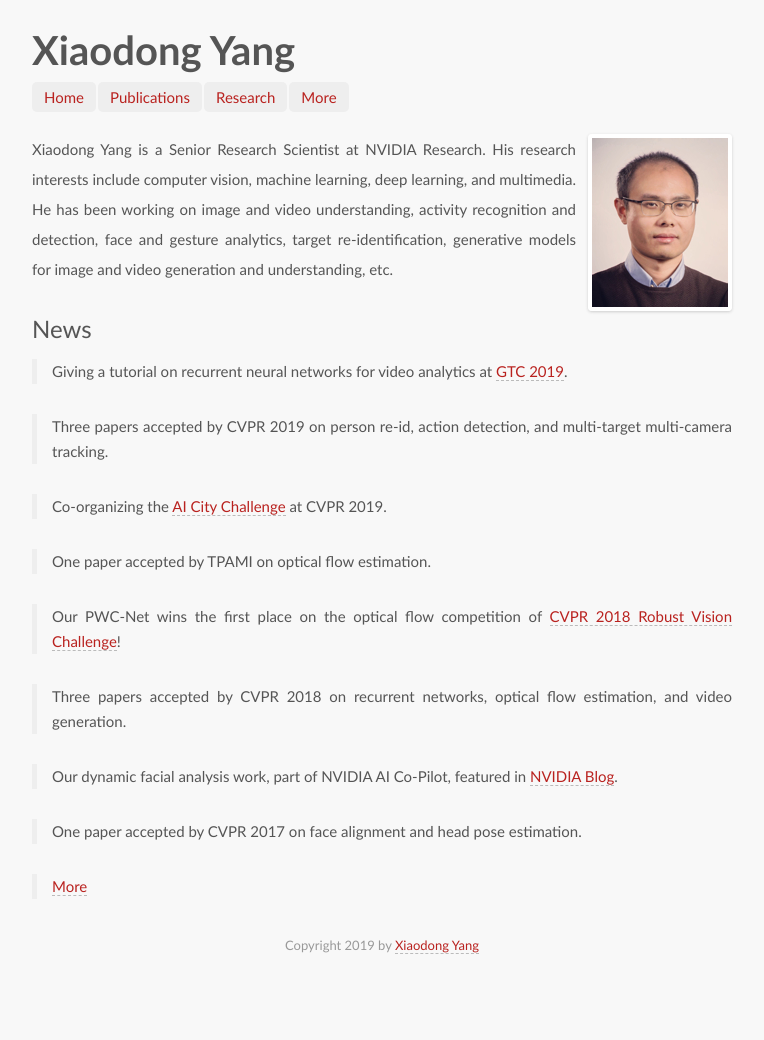
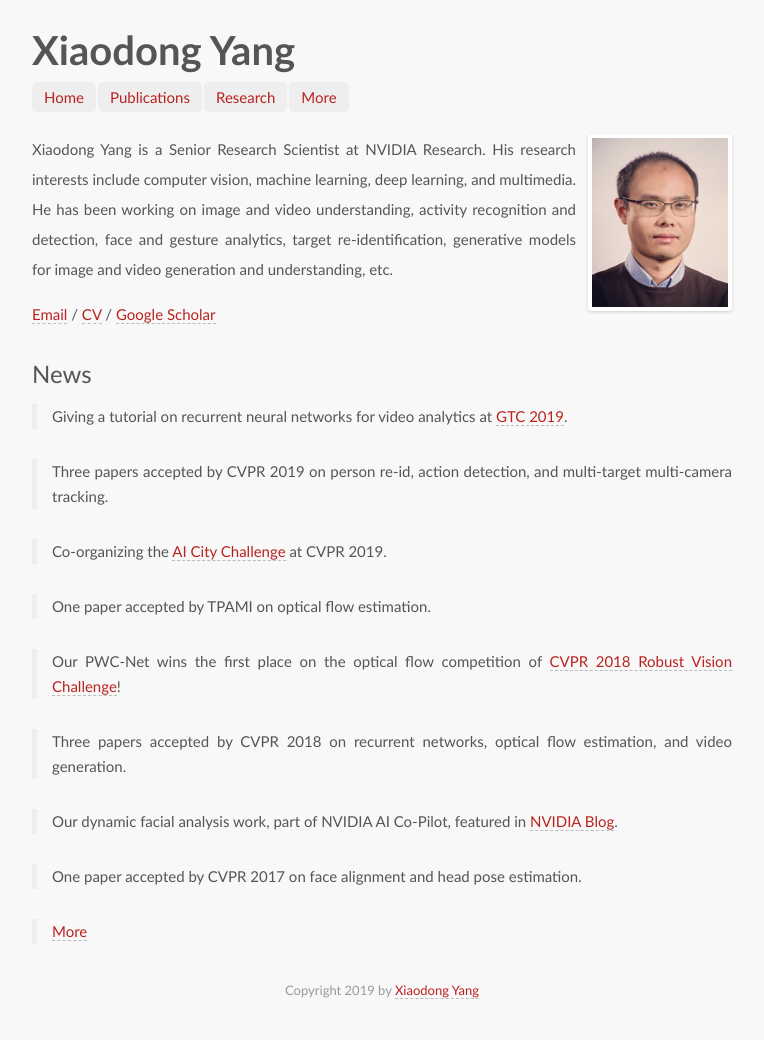
Before and after one commit to xiaodongyang/xiaodongyang.github.io, a Jekyll site: the page built from index.md, in a window 1280 px wide. Shown: the whole page, without its empty margins (258-1022 px from the left). Built offline with Jekyll 4.4.1, drawn with Linux system fonts in a browser that asks for light colours; some web fonts are replaced; before the commit the page ends 995 px from its top, so only the background shows below that.

Commit message:
Update index.md

```diff
--- a/index.md
+++ b/index.md
@@ -4,6 +4,8 @@
 ---
 
 Xiaodong Yang is a Senior Research Scientist at NVIDIA Research. His research interests include computer vision, machine learning, deep learning, and multimedia. He has been working on image and video understanding, activity recognition and detection, face and gesture analytics, target re-identification, generative models for image and video generation and understanding, etc.
+
+[Email](mailto:xiaodongy@nvidia.com) / [CV](/publications/papers/cv.pdf) / [Google Scholar](http://scholar.google.com/citations?user=yWsMg_gAAAAJ&hl=en)
 
 ## News
 
```
